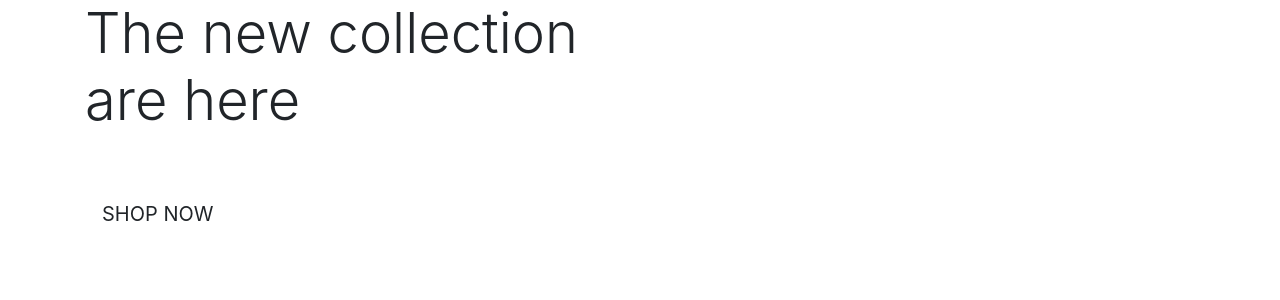
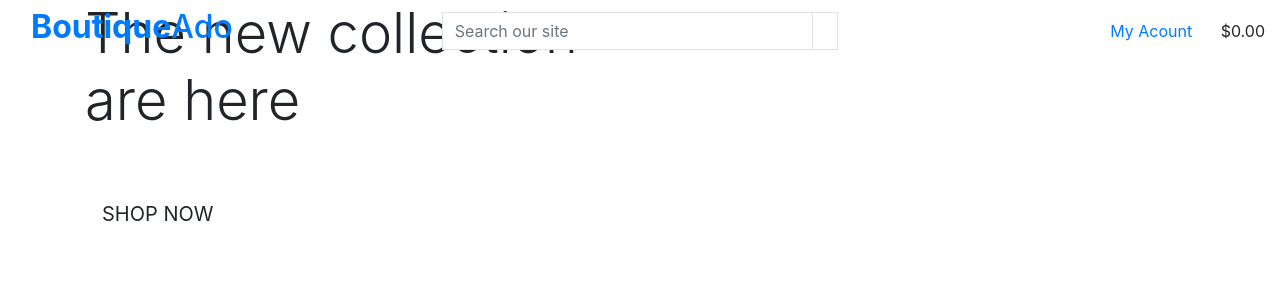
Before and after one commit to IzzyLeech/boutique-ado, a Django app: page / in a window 1280 px wide. Shown: the top 300 px of the page. Run offline with Django 3.2, Linux system fonts and the light colour scheme.

Commit message:
added main page header

```diff
--- a/boutique_ado/settings.py
+++ b/boutique_ado/settings.py
@@ -69,7 +69,7 @@ TEMPLATES = [
         'OPTIONS': {
             'context_processors': [
                 'django.template.context_processors.debug',
-                'django.template.context_processors.request', # required by allauth
+                'django.template.context_processors.request',  # required by allauth
                 'django.contrib.auth.context_processors.auth',
                 'django.contrib.messages.context_processors.messages',
             ],
--- a/templates/base.html
+++ b/templates/base.html
@@ -40,7 +40,66 @@
 
 <body>
 
-    <header class="container-fluid fixed-top"></header>
+    <header class="container-fluid fixed-top">
+        <div class="row">
+            <div class="col-12 col-lg-4 my-auto py-1 py-lg-0 text-center text-lg-left">
+                <a href="{% url 'home' %}" class="nav-link main-logo-link"><h2 class="logo-font text-black my-o"><strong>Boutique</strong>Ado</h2></a>
+            </div>
+            <div class="col-12 col-lg-4 my-auto py-1 py-lg-0">
+                <form method="GET" action="">
+                    <div class="input-group w-100">
+                        <input type="text" class="form-control border border-black rounded-0" name="q" placeholder="Search our site">
+                        <div class="input-group-append">
+                            <button class="form-control btn btn-black border border-black rounded-0" type="submit">
+                                <span class="icon">
+                                    <i class="fas fa-search"></i>
+                                </span>
+                            </button>
+                        </div>
+                    </div>
+                </form>
+            </div>
+            <div class="col-12 col-lg-4 my-auto py-1 py-lg-0">
+                <ul class="list-inline list-unstyled text-center text-lg-right my-0">
+                    <li class="list-inline-item dropdown">
+                        <a class="text-black nav-link" href="a" id="user-options" data-toggle="dropdown" aria-haspopup="true" aria-expanded="false">
+                        <div class="text-center">
+                            <div>
+                                <i class="fas fa-user fa-lg"></i>
+                            </div>
+                            <p class="my-0">My Acount</p>
+                        </div>
+                        </a>
+                        <div class="dropdown-menu border-0" aria-labelledby="user-options">
+                            {% if request.user.is_authenticated %}
+                                {% if request.user.is_superuser %}
+                                    <a href="" class="dropdown-item">Product Management</a>
+                                {% endif %}
+                                <a href="" class="dropdown-item">My Profile</a>
+                                <a href="{% url 'account_logout' %}" class="dropdown-item">Logout</a>
+                            {% else %}
+                                <a href="{% url 'account_signup' %}" class="dropdown-item" >Register</a>
+                                <a href="{% url 'account_login' %}" class="dropdown-item">Login</a>
+                            {% endif %}
+                        </div>
+                    </li>
+                    <li class="list-inline-item">
+                        <a class="{% if grand_total %}text-info font-weight-bold{% else %}text-black{% endif %} nav-link" href=""></a>
+                        <div class="text-center">
+                            <div><i class="fas fa-shopping-bag fa-lg"></i></div>
+                            <p class="my-o">
+                                {% if grand_total %}
+                                    ${{ grand_total|floatformat:2 }}
+                                {% else %}
+                                    $0.00
+                                {% endif %}
+                            </p>
+                        </div>
+                    </li>
+                </ul>
+            </div>
+        </div>
+    </header>
 
     {% if messages %}
         <div class="message-container"></div>
```
Also changed, not shown: home/views.py (line endings or trailing spaces).
